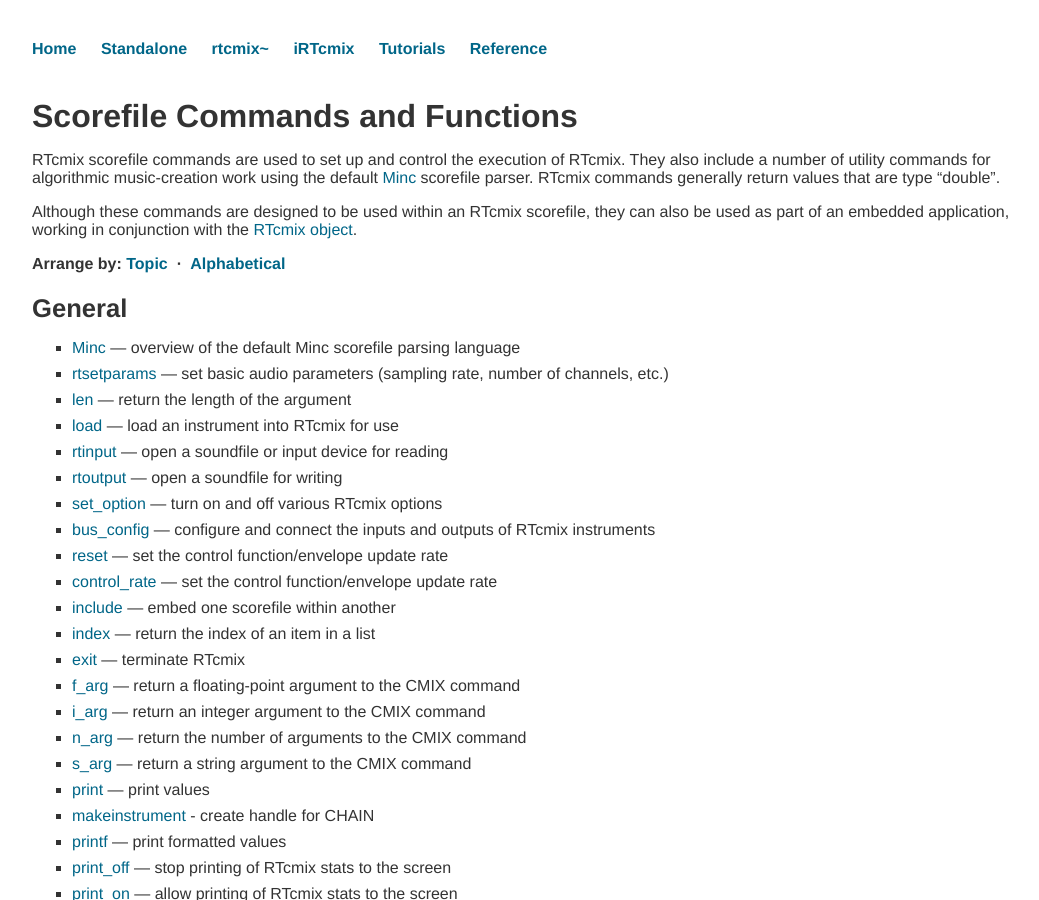
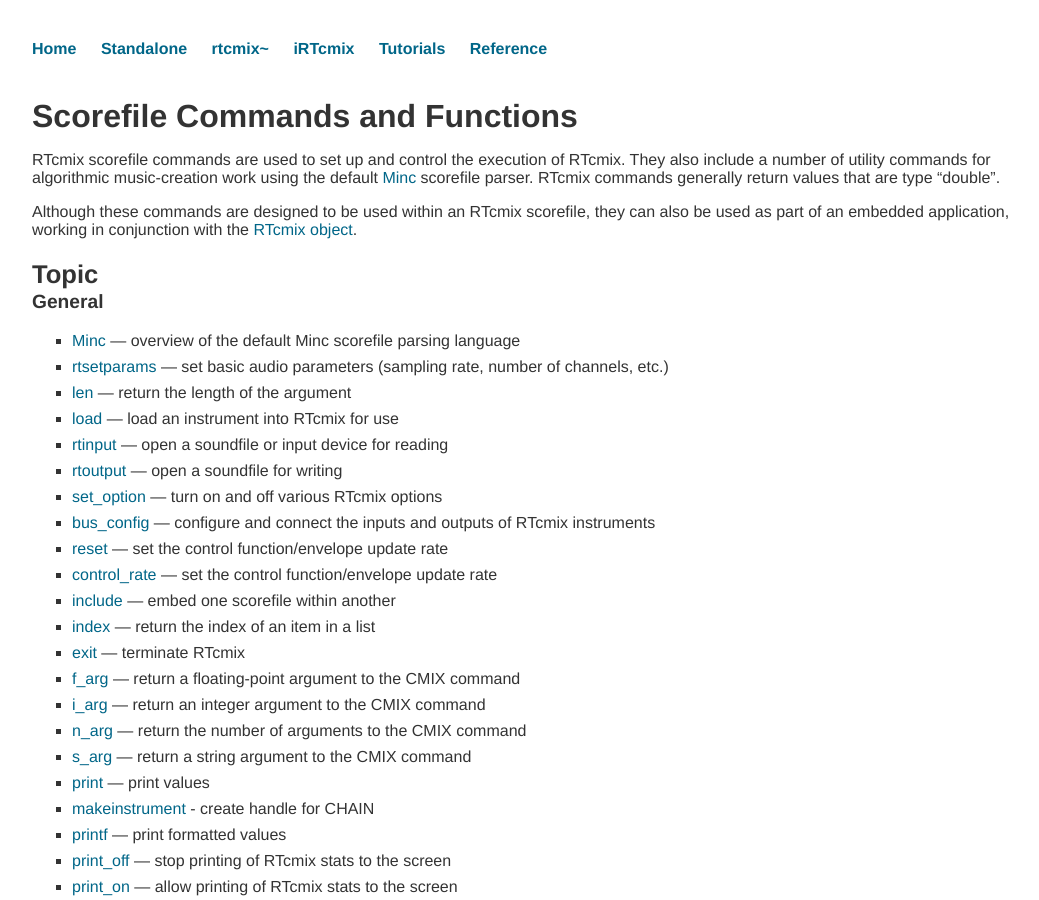
Before and after one commit to RTcmix/rtcmix.github.io, a Jekyll site: the page built from reference/scorefile/index.md, in a window 1280 px wide and 900 px high. Shown: the whole window, without its empty margins (96-1135 px from the left). Built offline with Jekyll 4.4.1, drawn with Linux system fonts in a browser that asks for light colours.

Commit message:
Try linking to topic and alpha lists.

```diff
--- a/reference/scorefile/index.md
+++ b/reference/scorefile/index.md
@@ -16,12 +16,9 @@
 working in conjunction with the [RTcmix
 object](../interface/RTcmix-embed.html).
 
-**Arrange by: [Topic](#sort_topic)  ·
-[Alphabetical](#sort_alphabetical)**
+## <span id="sort_topic">Topic</span>
 
-<span id="topic" style="display:block"> </span>
-
-## General
+### General
 
   - [Minc](Minc.html) &mdash; overview of the default Minc scorefile parsing
     language
@@ -61,7 +58,7 @@
     within RTcmix
   - [type](type.html) &mdash; return the Minc data-type of its argument
 
-## Soundfile/Audio Information
+### Soundfile/Audio Information
 
   - [CHANS](CHANS.html) &mdash; return \# of channels of input soundfile
   - [DUR](DUR.html) &mdash; return duration of input soundfile
@@ -82,7 +79,7 @@
   - [getpch](getpch.html) &mdash; retrieve pitch value from an LPC analysis
     file
 
-## Math/Data/Numerical Conversion
+### Math/Data/Numerical Conversion
 
   - [abs](abs.html) &mdash; absolute value of argument
   - [ampdb](ampdb.html) &mdash; convert decibels to amplitude
@@ -100,7 +97,7 @@
   - [translen](translen.html) &mdash; calculate duration from a transposition
     value (*oct.pc*)
 
-## Pitch-Specification Conversion
+### Pitch-Specification Conversion
 
   - [cpslet](cpslet.html) &mdash; convert from text-string note letter
     representation to frequency (Hz)
@@ -123,7 +120,7 @@
   - [pchmidi](pchmidi.html) &mdash; convert from midi note \# to *oct.pc*
   - [pchoct](pchoct.html) &mdash; convert from linear octaves to *oct.pc*
 
-## Random-Number Commands
+### Random-Number Commands
 
   - [irand](irand.html) &mdash; return a random number within a specified
     range
@@ -142,7 +139,7 @@
   - [get\_spray](get_spray.html) &mdash; retrieve a value from a ["spray
     table"](spray_init.html)
 
-## Envelope/Control (Function tables, Interface connections, PField variables)
+### Envelope/Control (Function tables, Interface connections, PField variables)
 
   - [makeconnection](makeconnection.html) &mdash; create PField connection to
     an interface or device:
@@ -211,7 +208,7 @@
 
 There are a few older, disk-based cmix commands that are not documented here (commands like open, input, output, etc.). They have all been superceded by RTcmix commands, and it isn't guaranteed that they work very well. See the source code if you are Seriously Interested.
 
-## <span id="alphabetical">Alphabetical Listing</span>
+## <span id="sort_alphabetical">Alphabetical Listing</span>
 
   - [abs](abs.html)
   - [add](add.html)
```
